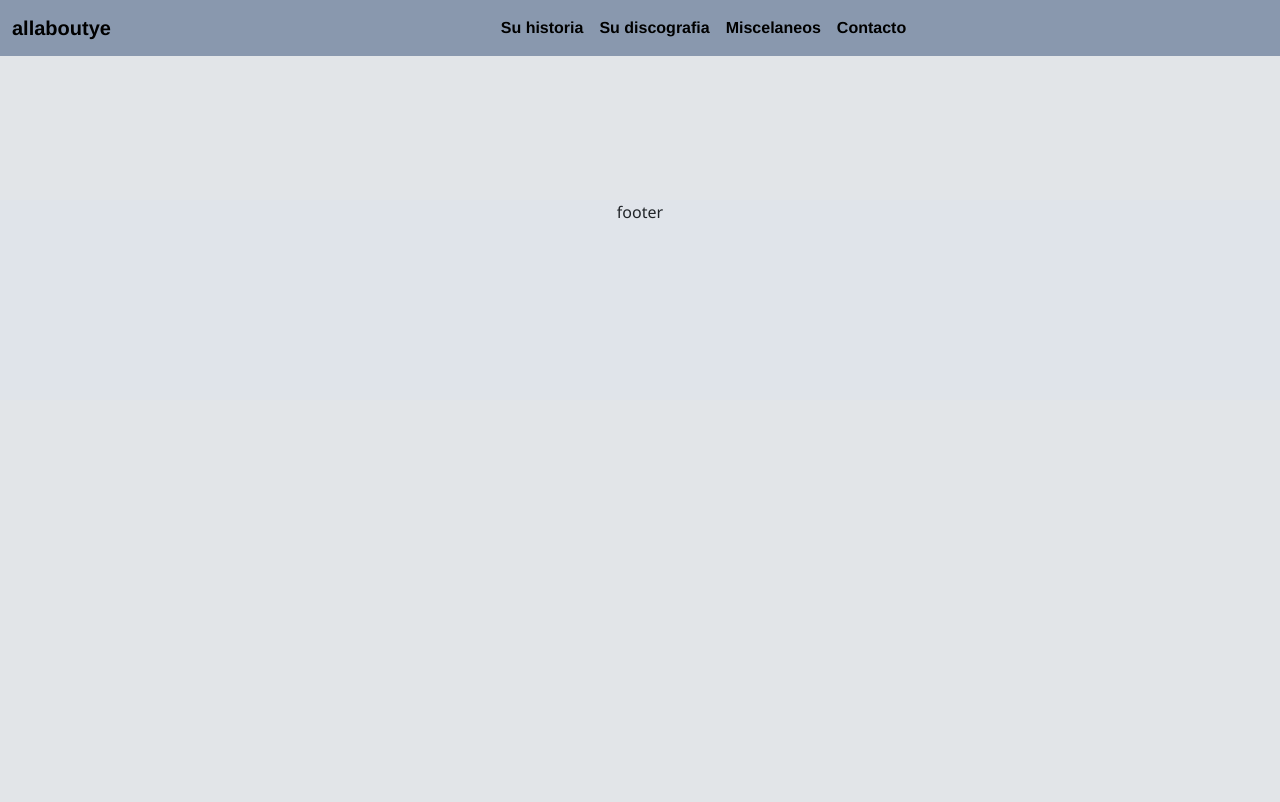
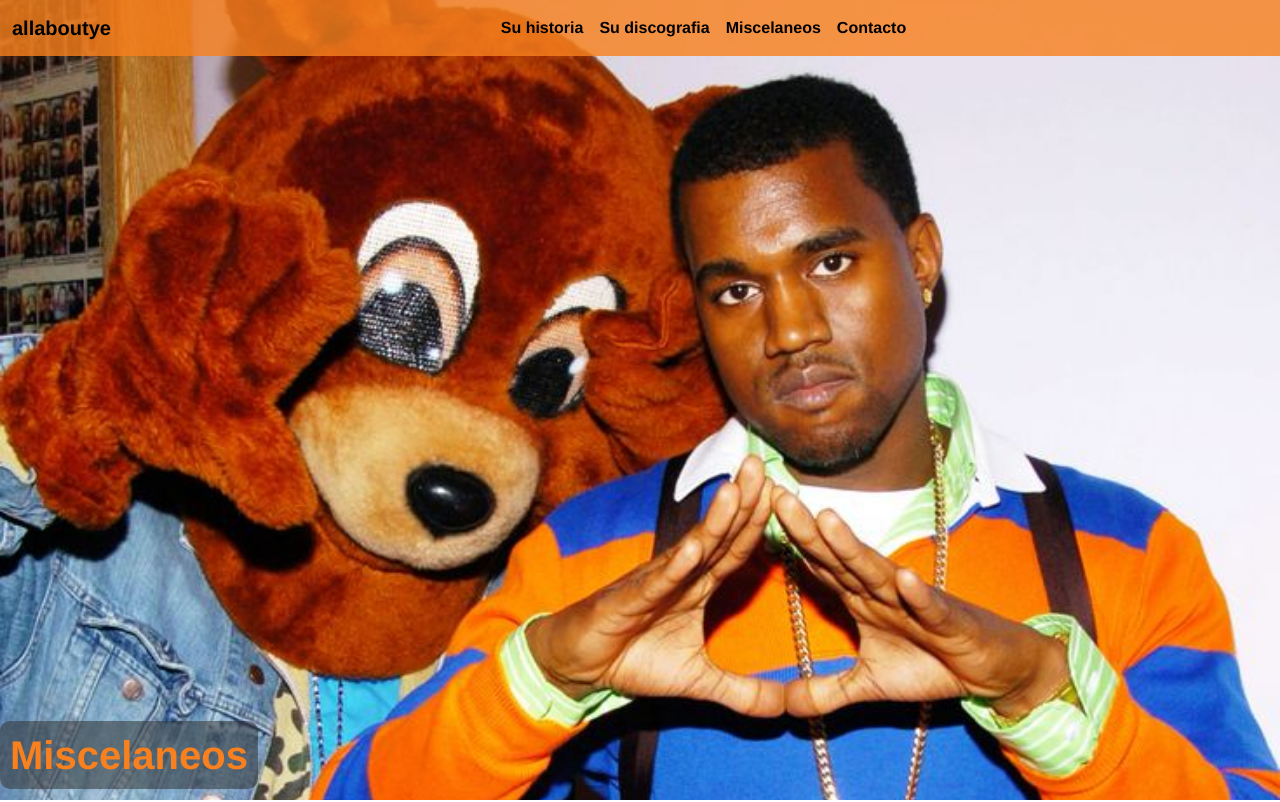
Before and after one commit to FelipeGallo05/PreEntrega2, a plain HTML site: page pages/miscelaneo.html in a window 1280 px wide. Shown: the top 802 px of the page. Drawn offline with nearby package versions, Linux system fonts and the light colour scheme.

Commit message:
Agregue el scrip de BS, modifique el bg de un par de navs y arregle la indentacion de un par de cosas

```diff
--- a/css/style.css
+++ b/css/style.css
@@ -273,6 +273,10 @@ nav strong{
 
 /*Discografia*/
 
+.bg-disc{
+    background-color: #cb6361eb;
+}
+
 .disc{
     width: 40%;
     position: absolute;
@@ -398,6 +402,21 @@ nav strong{
     background-color: blue;
 }
 
+/*Miscelaneos*/
+
+.bg-misc{
+    background-color:  rgba(248, 128, 30, 0.812);
+}
+
+.misc-h1{
+    font-family:"Helvetica", sans-serif;
+    font-weight: 1000;
+    font-style: none;
+    color:  rgb(248, 128, 30);
+    background-color: #2e2e2e85;
+    border-radius: 10px;
+}
+
 
 /*Footer*/
 
@@ -407,7 +426,6 @@ footer{
     margin-top: 200px;
     text-align: center;
     bottom: 0;
-    display: block;
 }
 
 footer div p{
--- a/pages/miscelaneo.html
+++ b/pages/miscelaneo.html
@@ -9,7 +9,7 @@
 </head>
 <body>
     <header>
-        <nav class="navbar navbar-expand-lg bg-kanye top-0 position-fixed w-100 z-1000">
+        <nav class="navbar navbar-expand-lg bg-misc top-0 position-fixed w-100 z-1000">
           <div class="container-fluid pe-0 ">
             <a class="navbar-brand" href="../index.html"><strong>allaboutye</strong></a>
             <button class="navbar-toggler" type="button" data-bs-toggle="collapse" data-bs-target="#navbarSupportedContent" aria-controls="navbarSupportedContent" aria-expanded="false" aria-label="Toggle navigation">
@@ -36,10 +36,20 @@
 
       </header>
     <main>
-
+        <section class="hero">
+            <article class="hero-content">
+                <img src="../imgs/bear banner.jpg" alt="Banner Kanye West, Closed on sunday shot">
+                <div>
+                    <h1 class="misc-h1">Miscelaneos</h1>
+                </div>
+            </article>
+        </section>
     </main>
     <footer class="footMisc">
         <p>footer</p>
     </footer>
+
+
+    <script src="https://cdn.jsdelivr.net/npm/bootstrap@5.3.3/dist/js/bootstrap.bundle.min.js" integrity="sha384-YvpcrYf0tY3lHB60NNkmXc5s9fDVZLESaAA55NDzOxhy9GkcIdslK1eN7N6jIeHz" crossorigin="anonymous"></script>
 </body>
 </html>
```
Also changed, not shown: pages/contacto.html (+3 -0 lines), pages/discografia.html (+4 -1 lines), pages/historia.html (+3 -0 lines).
